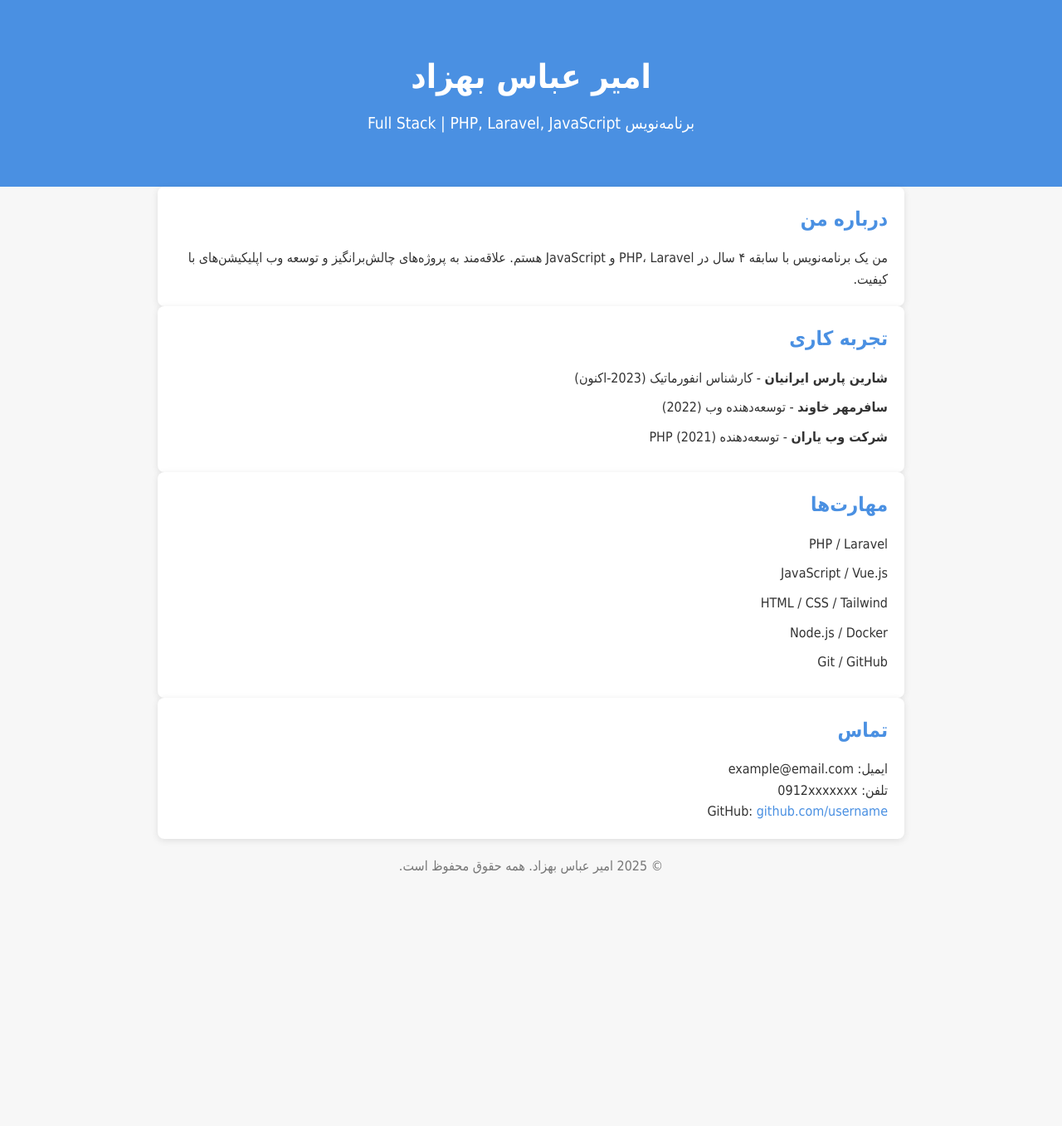
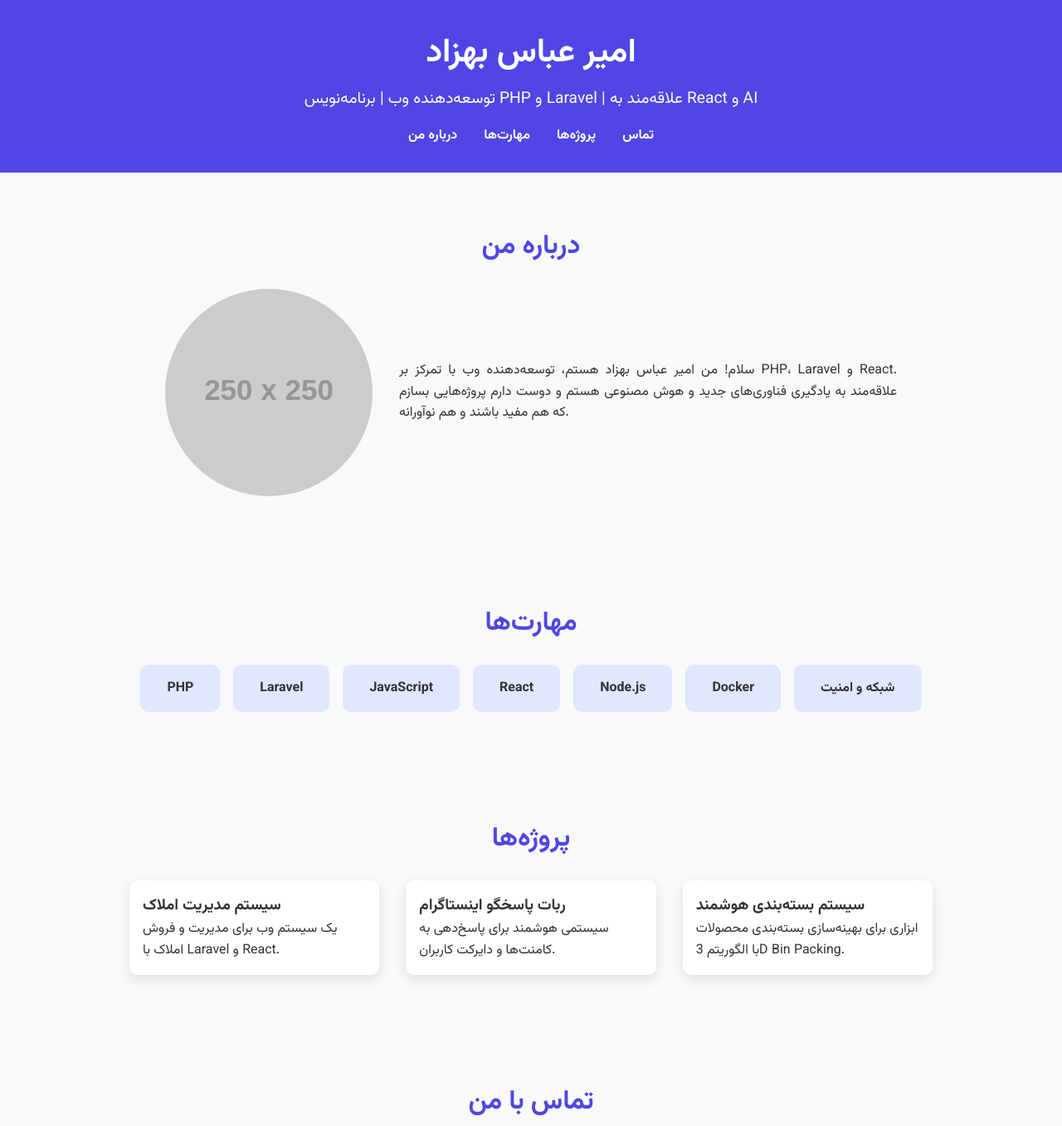
Before and after one commit to Amirbehzad11/Amirbehzad11.github.io, a plain HTML site: page index.html in a window 1280 px wide. Shown: the top 1357 px of the page at 83% size. Before the commit the page ends 1077 px from the top, so only its background shows below. Drawn offline with Linux system fonts and the light colour scheme; placeholder pictures from the web are drawn by us.

Commit message:
first commit 3

```diff
--- a/index.html
+++ b/index.html
@@ -3,58 +3,122 @@
 <head>
     <meta charset="UTF-8">
     <meta name="viewport" content="width=device-width, initial-scale=1.0">
-  <title>رزومه امیر عباس</title>
-  <link rel="stylesheet" href="style.css">
+    <title>رزومه من - امیر عباس بهزاد</title>
+    <link href="https://fonts.googleapis.com/css2?family=Vazirmatn:wght@400;700&display=swap" rel="stylesheet">
+    <style>
+        /* Reset ساده */
+        * { margin: 0; padding: 0; box-sizing: border-box; }
+        body { font-family: 'Vazirmatn', sans-serif; background-color: #f9f9f9; color: #333; line-height: 1.6; }
+        a { text-decoration: none; color: inherit; }
+
+        /* هدر */
+        header { background: #4f46e5; color: white; padding: 2rem 1rem; text-align: center; }
+        header h1 { font-size: 2.5rem; margin-bottom: 0.5rem; }
+        header p { font-size: 1.2rem; }
+
+        /* ناوبری */
+        nav { display: flex; justify-content: center; gap: 2rem; margin-top: 1rem; }
+        nav a { color: white; font-weight: bold; transition: 0.3s; }
+        nav a:hover { color: #facc15; }
+
+        /* بخش‌ها */
+        section { padding: 4rem 1rem; max-width: 1000px; margin: auto; }
+        section h2 { font-size: 2rem; margin-bottom: 1.5rem; color: #4f46e5; text-align: center; }
+
+        /* درباره من */
+        .about { display: flex; flex-wrap: wrap; gap: 2rem; align-items: center; justify-content: center; }
+        .about img { width: 250px; border-radius: 50%; }
+        .about .text { max-width: 600px; text-align: justify; }
+
+        /* مهارت‌ها */
+        .skills { display: flex; flex-wrap: wrap; gap: 1rem; justify-content: center; }
+        .skill { background: #e0e7ff; padding: 1rem 2rem; border-radius: 10px; font-weight: bold; transition: 0.3s; }
+        .skill:hover { background: #c7d2fe; }
+
+        /* پروژه‌ها */
+        .projects { display: grid; grid-template-columns: repeat(auto-fit, minmax(250px, 1fr)); gap: 2rem; }
+        .project { background: white; border-radius: 10px; padding: 1rem; box-shadow: 0 5px 15px rgba(0,0,0,0.1); transition: 0.3s; }
+        .project:hover { transform: translateY(-5px); box-shadow: 0 8px 20px rgba(0,0,0,0.15); }
+
+        /* تماس */
+        .contact form { max-width: 500px; margin: auto; display: flex; flex-direction: column; gap: 1rem; }
+        .contact input, .contact textarea { padding: 1rem; border: 1px solid #ccc; border-radius: 5px; }
+        .contact button { padding: 1rem; background: #4f46e5; color: white; border: none; border-radius: 5px; font-weight: bold; cursor: pointer; transition: 0.3s; }
+        .contact button:hover { background: #3730a3; }
+
+        /* فوتر */
+        footer { text-align: center; padding: 2rem; background: #4f46e5; color: white; margin-top: 2rem; }
+    </style>
 </head>
 <body>
+
 <header>
-    <div class="container">
     <h1>امیر عباس بهزاد</h1>
-      <p class="title">برنامه‌نویس Full Stack | PHP, Laravel, JavaScript</p>
-    </div>
+    <p>توسعه‌دهنده وب | برنامه‌نویس PHP و Laravel | علاقه‌مند به React و AI</p>
+    <nav>
+        <a href="#about">درباره من</a>
+        <a href="#skills">مهارت‌ها</a>
+        <a href="#projects">پروژه‌ها</a>
+        <a href="#contact">تماس</a>
+    </nav>
 </header>
 
-  <section class="about container">
+<section id="about">
     <h2>درباره من</h2>
-    <p>
-      من یک برنامه‌نویس با سابقه ۴ سال در PHP، Laravel و JavaScript هستم.
-      علاقه‌مند به پروژه‌های چالش‌برانگیز و توسعه وب اپلیکیشن‌های با کیفیت.
-    </p>
+    <div class="about">
+        <img src="https://via.placeholder.com/250" alt="عکس من">
+        <div class="text">
+            <p>سلام! من امیر عباس بهزاد هستم، توسعه‌دهنده وب با تمرکز بر PHP، Laravel و React. علاقه‌مند به یادگیری فناوری‌های جدید و هوش مصنوعی هستم و دوست دارم پروژه‌هایی بسازم که هم مفید باشند و هم نوآورانه.</p>
+        </div>
+    </div>
 </section>
 
-  <section class="experience container">
-    <h2>تجربه کاری</h2>
-    <ul>
-      <li>
-        <strong>شارین پارس ایرانیان</strong> - کارشناس انفورماتیک (2023-اکنون)
-      </li>
-      <li>
-        <strong>سافرمهر خاوند</strong> - توسعه‌دهنده وب (2022)
-      </li>
-      <li>
-        <strong>شرکت وب یاران</strong> - توسعه‌دهنده PHP (2021)
-      </li>
-    </ul>
+<section id="skills">
+    <h2>مهارت‌ها</h2>
+    <div class="skills">
+        <div class="skill">PHP</div>
+        <div class="skill">Laravel</div>
+        <div class="skill">JavaScript</div>
+        <div class="skill">React</div>
+        <div class="skill">Node.js</div>
+        <div class="skill">Docker</div>
+        <div class="skill">شبکه و امنیت</div>
+    </div>
 </section>
 
-  <section class="skills container">
-    <h2>مهارت‌ها</h2>
-    <ul>
-      <li>PHP / Laravel</li>
-      <li>JavaScript / Vue.js</li>
-      <li>HTML / CSS / Tailwind</li>
-      <li>Node.js / Docker</li>
-      <li>Git / GitHub</li>
-    </ul>
+<section id="projects">
+    <h2>پروژه‌ها</h2>
+    <div class="projects">
+        <div class="project">
+            <h3>سیستم مدیریت املاک</h3>
+            <p>یک سیستم وب برای مدیریت و فروش املاک با Laravel و React.</p>
+        </div>
+        <div class="project">
+            <h3>ربات پاسخگو اینستاگرام</h3>
+            <p>سیستمی هوشمند برای پاسخ‌دهی به کامنت‌ها و دایرکت کاربران.</p>
+        </div>
+        <div class="project">
+            <h3>سیستم بسته‌بندی هوشمند</h3>
+            <p>ابزاری برای بهینه‌سازی بسته‌بندی محصولات با الگوریتم 3D Bin Packing.</p>
+        </div>
+    </div>
 </section>
 
-  <section class="contact container">
-    <h2>تماس</h2>
-    <p>ایمیل: example@email.com</p>
-    <p>تلفن: 0912xxxxxxx</p>
-    <p>GitHub: <a href="https://github.com/username" target="_blank">github.com/username</a></p>
+<section id="contact">
+    <h2>تماس با من</h2>
+    <div class="contact">
+        <form>
+            <input type="text" placeholder="نام شما" required>
+            <input type="email" placeholder="ایمیل شما" required>
+            <textarea rows="5" placeholder="پیام شما" required></textarea>
+            <button type="submit">ارسال پیام</button>
+        </form>
+    </div>
 </section>
 
 <footer>
-    <p>© 2025 امیر عباس بهزاد. همه حقوق محفوظ است.</p>
-  </footer> </body> </html>
+    &copy; 2025 امیر عباس بهزاد. تمامی حقوق محفوظ است.
+</footer>
+
+</body>
+</html>
```
Also changed, not shown: 1 other file. Lines whose indentation alone changed are shown as unchanged.
